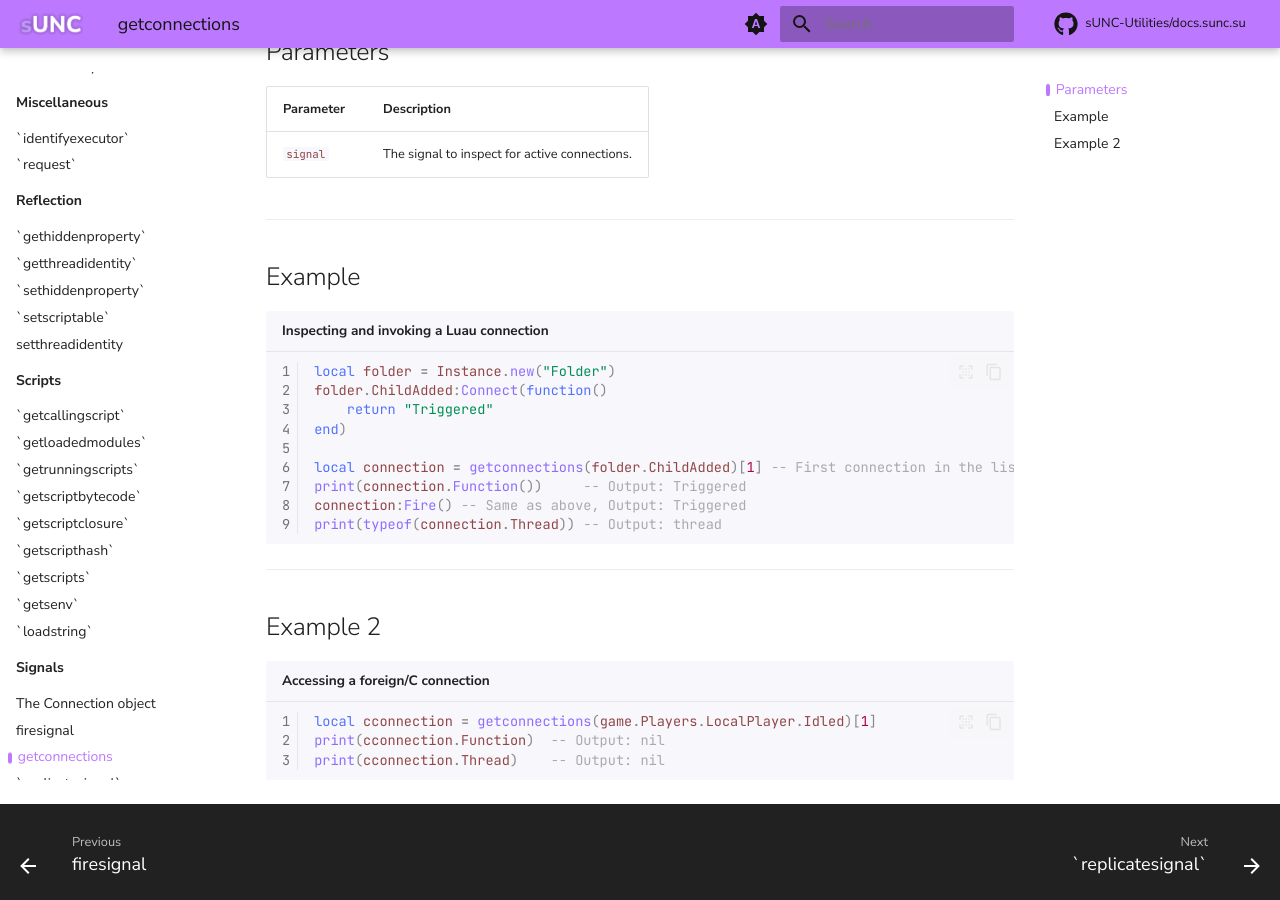
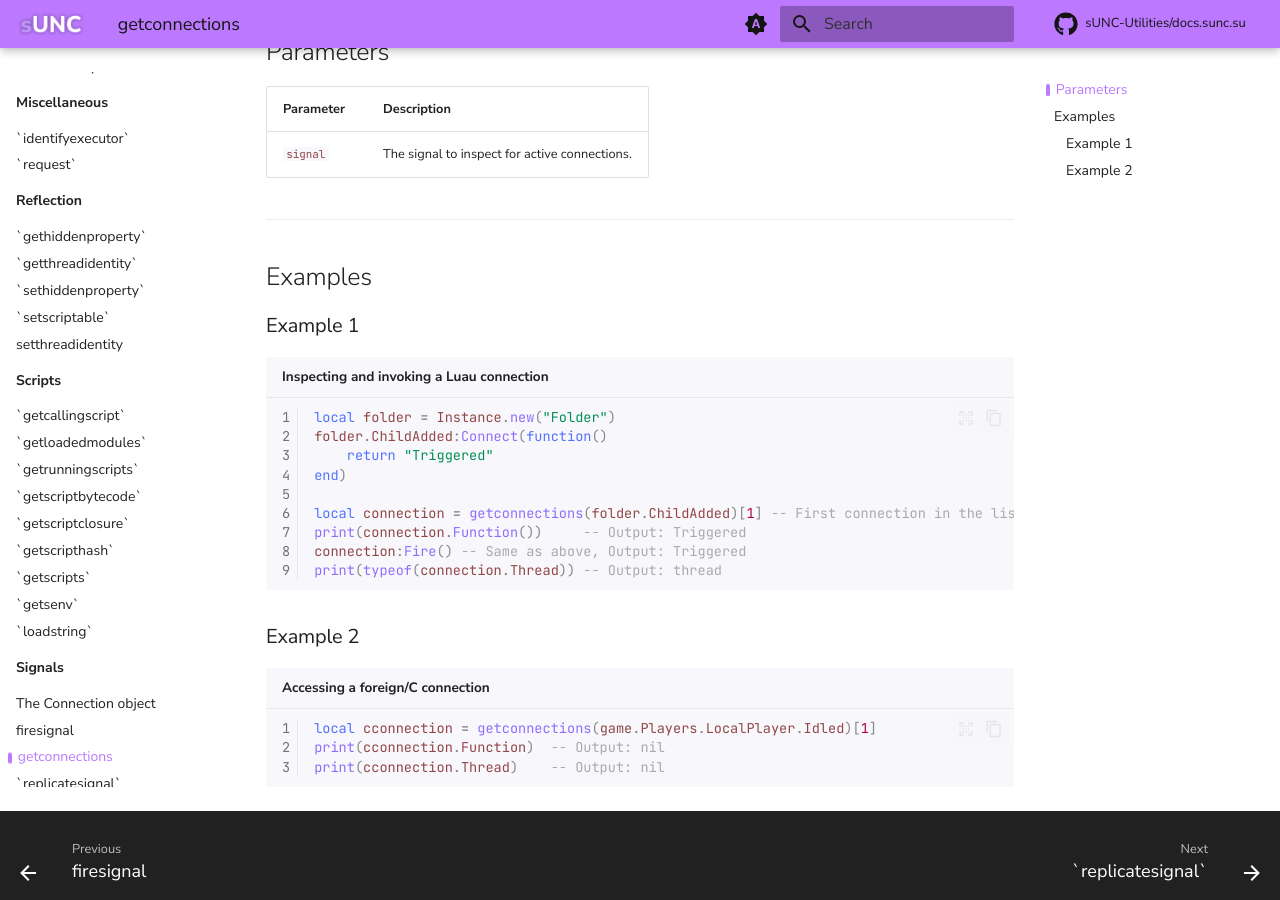
Before and after one commit to sUNC-Utilities/docs.sunc.su, an MkDocs documentation site: the page built from docs/Signals/getconnections.md, in a window 1280 px wide and 900 px high, scrolled down 447 px. Built offline with MkDocs 1.6.1 and Material for MkDocs 9.7.7, drawn with Linux system fonts in a browser that asks for light colours; comment, search, counter and statistics services are not loaded.

Commit message:
Adhere to contribution guidelines

````diff
--- a/docs/Signals/getconnections.md
+++ b/docs/Signals/getconnections.md
@@ -18,7 +18,9 @@ function getconnections(signal: RBXScriptSignal): {Connection}
 
 ---
 
-## Example
+## Examples
+
+### Example 1
 
 ```luau title="Inspecting and invoking a Luau connection" linenums="1"
 local folder = Instance.new("Folder")
@@ -32,9 +34,7 @@ connection:Fire() -- Same as above, Output: Triggered
 print(typeof(connection.Thread)) -- Output: thread
 ```
 
----
-
-## Example 2
+### Example 2
 
 ```luau title="Accessing a foreign/C connection" linenums="1"
 local cconnection = getconnections(game.Players.LocalPlayer.Idled)[1]
````
